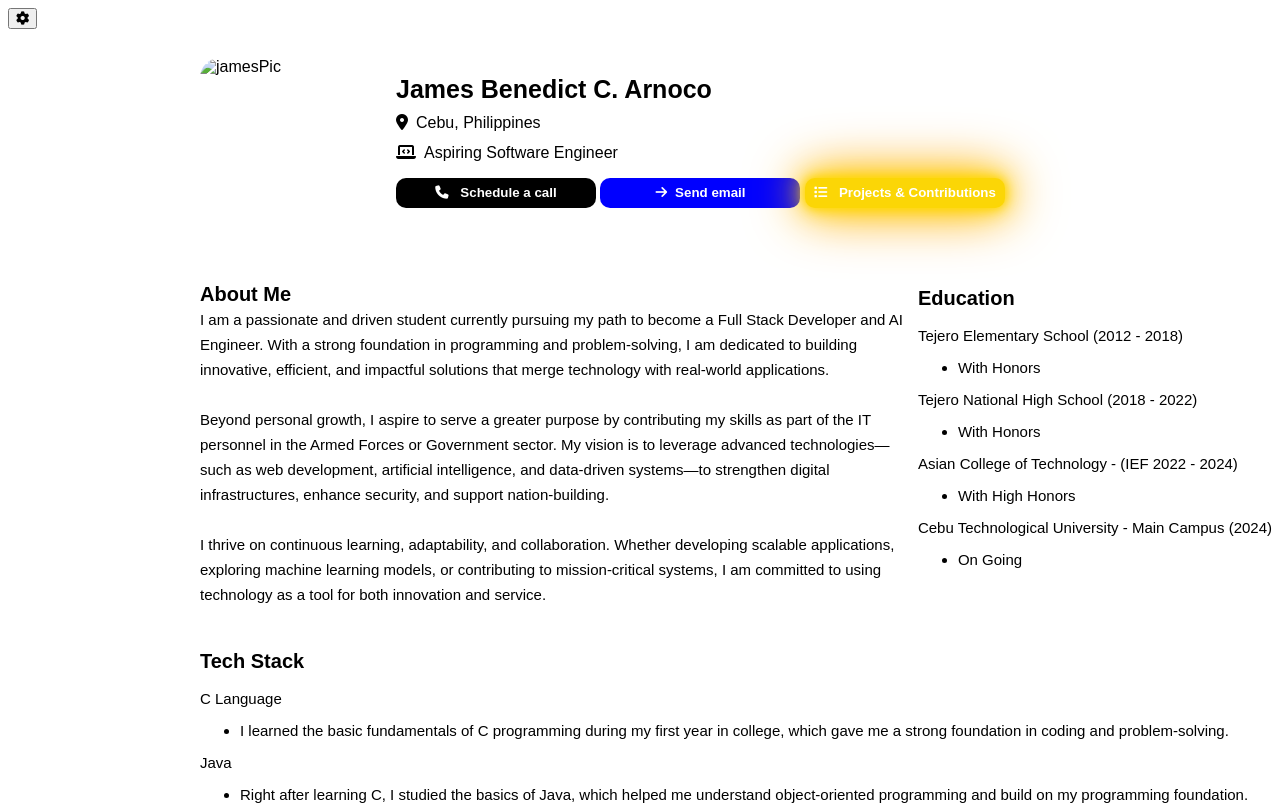
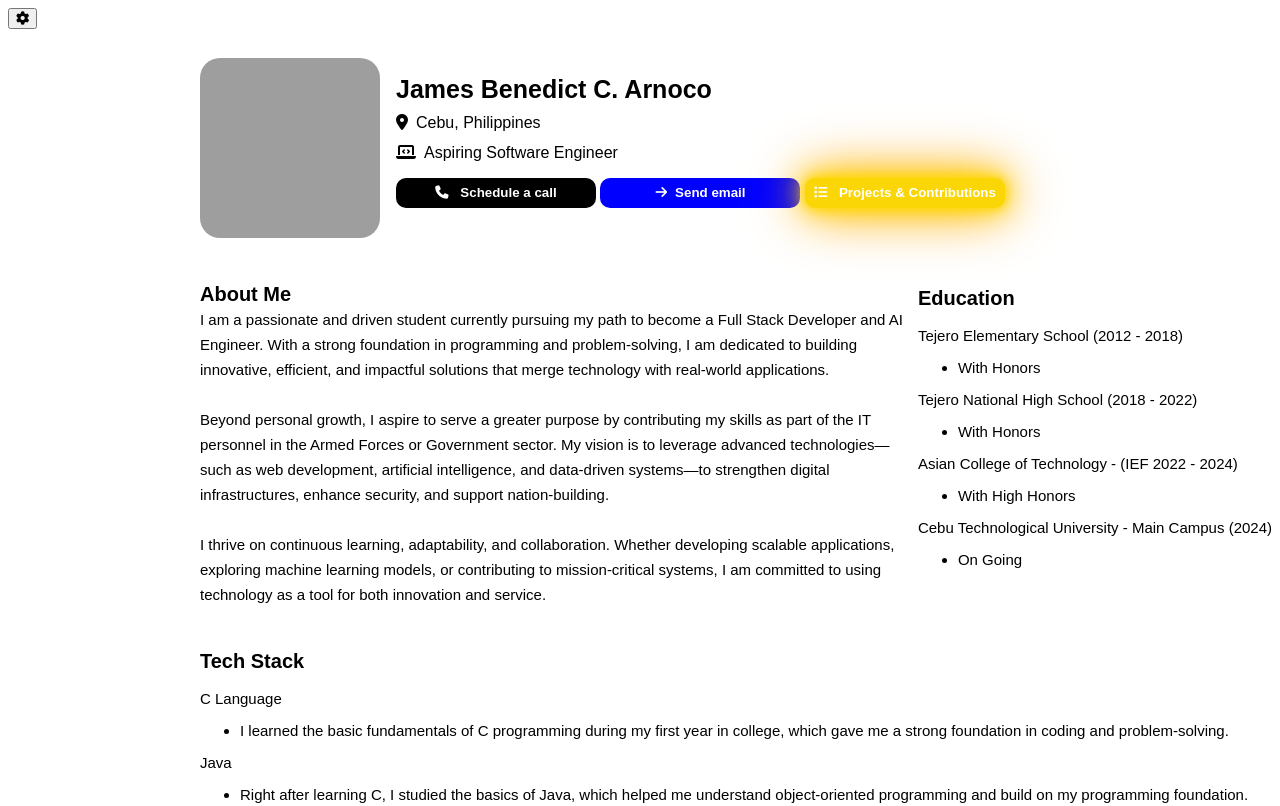
Before and after one commit to bennysito/portfolio, a plain HTML site: page docs/index.html in a window 1280 px wide. Shown: the top 806 px of the page. Drawn offline with Linux system fonts and the light colour scheme; the site is published under a folder, as on GitHub Pages, so addresses that start at the root find nothing.

Commit message:
Updating the image

```diff
--- a/docs/index.html
+++ b/docs/index.html
@@ -10,7 +10,7 @@
 <body>
     <button id="darkMode" onclick = "darkMode()"><i class="fa-solid fa-gear"></i></button>
     <div id = "nameHeader">
-        <img src = "/imageFiles/img.png"  id = "myPicture" alt = "jamesPic">
+        <img src = "imageFiles/img.png"  id = "myPicture" alt = "jamesPic">
         <p><span id = "nameInfo">James Benedict C. Arnoco </span><br>
         <i class="fa-solid fa-location-dot"></i>Cebu, Philippines <br>
         <i class="fa-solid fa-laptop-code"></i>Aspiring Software Engineer<br>
--- a/docs/style.css
+++ b/docs/style.css
@@ -21,7 +21,7 @@ body{
     width:180px;
     height:180px;
     border-radius: 20px;
-    content:url("/imageFiles/image2.png")
+    content:url("imageFiles/image2.png")
 }
 
 #nameHeader p{
```
